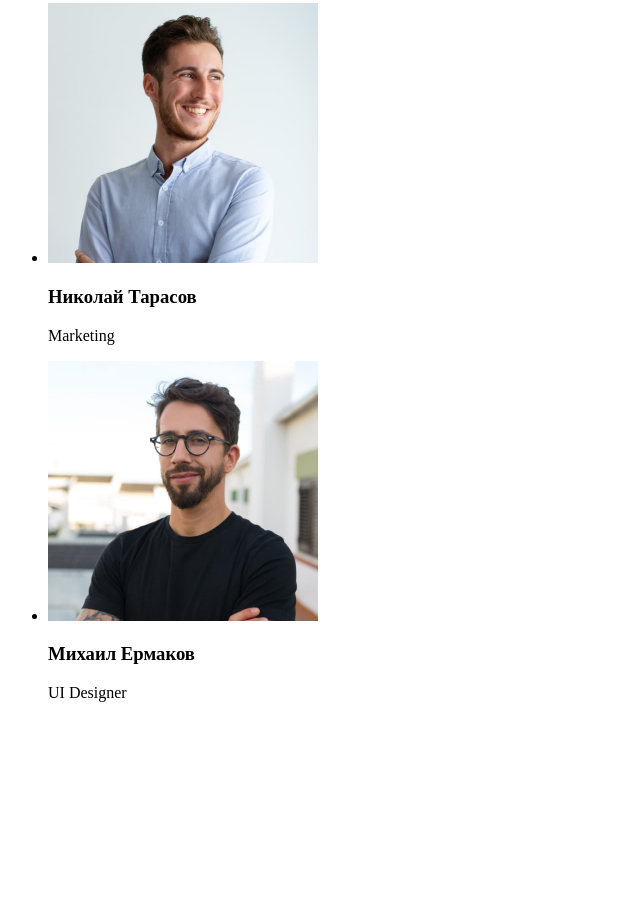
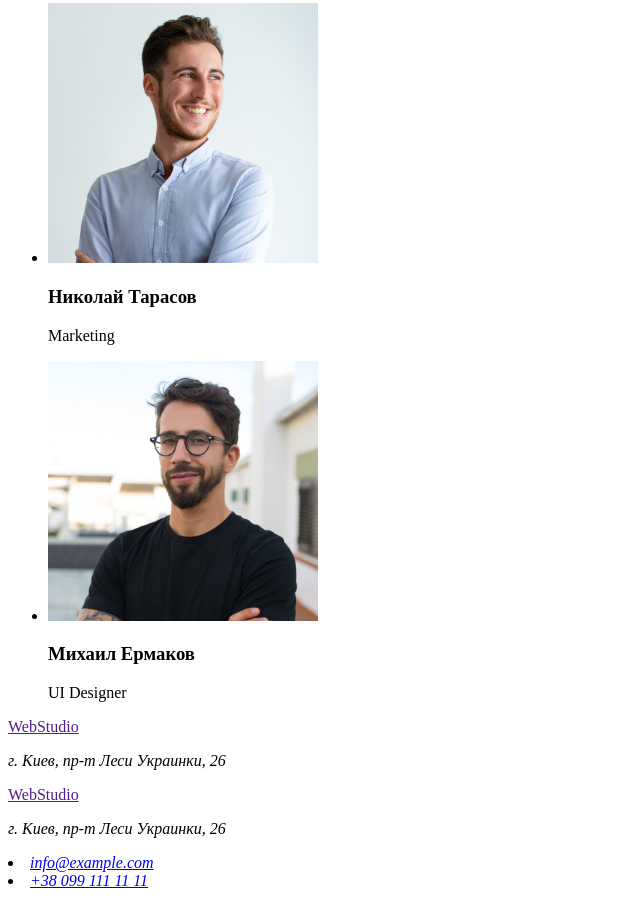
Before and after one commit to GalSanyi/goit-markup-hw-01., a plain HTML site: page index.html in a window 1280 px wide. Shown: the part 2360-3258 px from the top of the page, without its empty margins (0-640 px from the left). Before the commit the page ends 3078 px from the top, so only its background shows below. Drawn offline with Linux system fonts and the light colour scheme.

Commit message:
app address

```diff
--- a/index.html
+++ b/index.html
@@ -97,8 +97,24 @@
           </li>
         </ul>
       </section>
+
+      <footer>
+        <a href="">WebStudio</a>
+        <address>
+          <p>г. Киев, пр-т Леси Украинки, 26</p>
+          <a href=""></a>
+          <a href=""></a>
+        </address>
+      </footer>
     </header>
     <main></main>
-    <footer></footer>
+    <footer>
+      <a href="">WebStudio</a>
+      <address>
+        <p>г. Киев, пр-т Леси Украинки, 26</p>
+        <li><a href="mailto:info@example.com">info@example.com</a></li>
+        <li><a href="tel:+380991111111">+38 099 111 11 11</a></li>
+      </address>
+    </footer>
   </body>
 </html>
```
